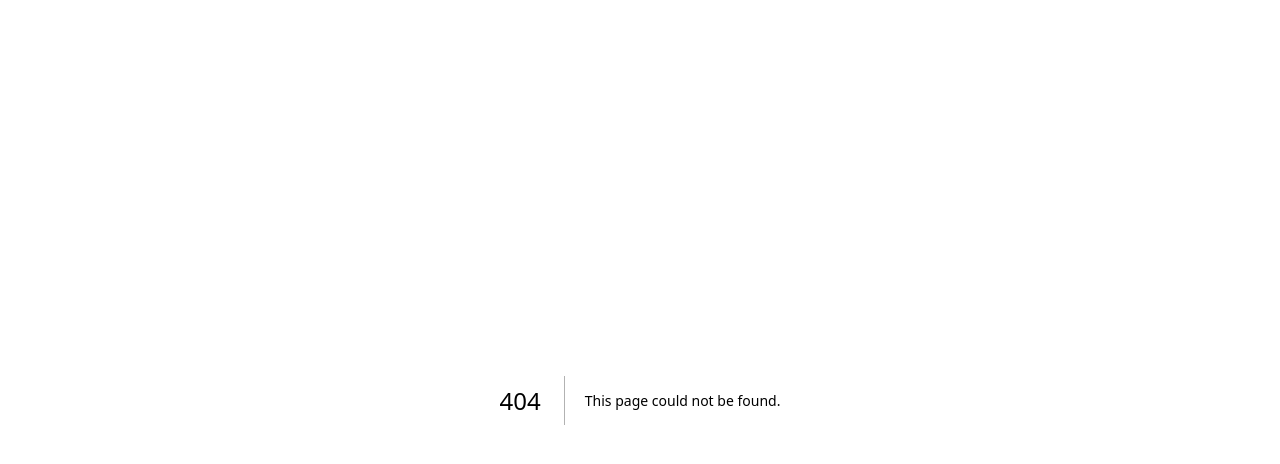
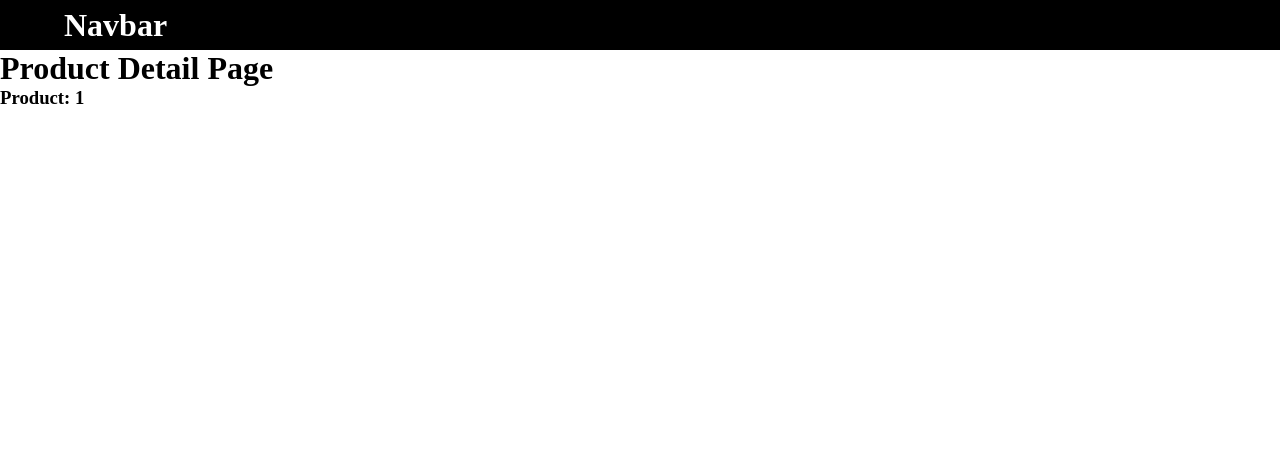
Before and after one commit to egychandra/next-pages-router-practice, a Next.js app: page /product/1 in a window 1280 px wide. Before the commit this address had no page. Shown: the top 464 px of the page. Built offline with nearby package versions, Linux system fonts and the light colour scheme.

Commit message:
setup project, pages & layout

```diff
--- /dev/null
+++ b/src/components/layouts/AppShell/index.tsx
@@ -0,0 +1,18 @@
+import Navbar from "../Navbar"
+
+type AppShellProps = {
+  children: React.ReactNode
+}
+
+const AppShell = (props: AppShellProps) => {
+  const { children } = props;
+
+  return (
+    <>
+      <Navbar />
+      {children}
+    </>
+  )
+}
+
+export default AppShell
--- /dev/null
+++ b/src/components/layouts/Navbar/index.tsx
@@ -0,0 +1,9 @@
+const Navbar = () => {
+  return (
+    <div className="navbar">
+      <h1>Navbar</h1>
+    </div>
+  )
+}
+
+export default Navbar
--- a/src/pages/_app.tsx
+++ b/src/pages/_app.tsx
@@ -1,6 +1,11 @@
 import '@/styles/globals.css'
 import type { AppProps } from 'next/app'
+import AppShell from '@/components/layouts/AppShell'
 
 export default function App({ Component, pageProps }: AppProps) {
-  return <Component {...pageProps} />
+  return (
+    <AppShell>
+      <Component {...pageProps} />
+    </AppShell>
+  )
 }
--- a/src/pages/api/hello.ts
+++ b/src/pages/api/hello.ts
@@ -2,12 +2,13 @@
 import type { NextApiRequest, NextApiResponse } from 'next'
 
 type Data = {
-  name: string
+  name: string,
+  age: number
 }
 
 export default function handler(
   req: NextApiRequest,
   res: NextApiResponse<Data>
 ) {
-  res.status(200).json({ name: 'John Doe' })
+  res.status(200).json({ name: 'John Doe', age: 30 })
 }
--- /dev/null
+++ b/src/pages/product/[id]/index.tsx
@@ -0,0 +1,16 @@
+import { log } from "console";
+import { useRouter } from "next/router"
+
+const ProductDetailPage = () => {
+  const router = useRouter();
+  const { id } = router.query;
+
+  return (
+    <>
+      <h1>Product Detail Page</h1>
+      <h3>Product: {id} </h3>
+    </>
+  )
+}
+
+export default ProductDetailPage
--- a/src/styles/globals.css
+++ b/src/styles/globals.css
@@ -1,78 +1,3 @@
-:root {
-  --max-width: 1100px;
-  --border-radius: 12px;
-  --font-mono: ui-monospace, Menlo, Monaco, 'Cascadia Mono', 'Segoe UI Mono',
-    'Roboto Mono', 'Oxygen Mono', 'Ubuntu Monospace', 'Source Code Pro',
-    'Fira Mono', 'Droid Sans Mono', 'Courier New', monospace;
-
-  --foreground-rgb: 0, 0, 0;
-  --background-start-rgb: 214, 219, 220;
-  --background-end-rgb: 255, 255, 255;
-
-  --primary-glow: conic-gradient(
-    from 180deg at 50% 50%,
-    #16abff33 0deg,
-    #0885ff33 55deg,
-    #54d6ff33 120deg,
-    #0071ff33 160deg,
-    transparent 360deg
-  );
-  --secondary-glow: radial-gradient(
-    rgba(255, 255, 255, 1),
-    rgba(255, 255, 255, 0)
-  );
-
-  --tile-start-rgb: 239, 245, 249;
-  --tile-end-rgb: 228, 232, 233;
-  --tile-border: conic-gradient(
-    #00000080,
-    #00000040,
-    #00000030,
-    #00000020,
-    #00000010,
-    #00000010,
-    #00000080
-  );
-
-  --callout-rgb: 238, 240, 241;
-  --callout-border-rgb: 172, 175, 176;
-  --card-rgb: 180, 185, 188;
-  --card-border-rgb: 131, 134, 135;
-}
-
-@media (prefers-color-scheme: dark) {
-  :root {
-    --foreground-rgb: 255, 255, 255;
-    --background-start-rgb: 0, 0, 0;
-    --background-end-rgb: 0, 0, 0;
-
-    --primary-glow: radial-gradient(rgba(1, 65, 255, 0.4), rgba(1, 65, 255, 0));
-    --secondary-glow: linear-gradient(
-      to bottom right,
-      rgba(1, 65, 255, 0),
-      rgba(1, 65, 255, 0),
-      rgba(1, 65, 255, 0.3)
-    );
-
-    --tile-start-rgb: 2, 13, 46;
-    --tile-end-rgb: 2, 5, 19;
-    --tile-border: conic-gradient(
-      #ffffff80,
-      #ffffff40,
-      #ffffff30,
-      #ffffff20,
-      #ffffff10,
-      #ffffff10,
-      #ffffff80
-    );
-
-    --callout-rgb: 20, 20, 20;
-    --callout-border-rgb: 108, 108, 108;
-    --card-rgb: 100, 100, 100;
-    --card-border-rgb: 200, 200, 200;
-  }
-}
-
 * {
   box-sizing: border-box;
   padding: 0;
@@ -85,23 +10,17 @@ body {
   overflow-x: hidden;
 }
 
-body {
-  color: rgb(var(--foreground-rgb));
-  background: linear-gradient(
-      to bottom,
-      transparent,
-      rgb(var(--background-end-rgb))
-    )
-    rgb(var(--background-start-rgb));
-}
-
 a {
   color: inherit;
   text-decoration: none;
 }
 
-@media (prefers-color-scheme: dark) {
-  html {
-    color-scheme: dark;
-  }
+.navbar {
+  display: flex;
+  align-items: center;
+  width: 100%;
+  height: 50px;
+  padding: 0 5%;
+  background-color: #000;
+  color: #fff;
 }
```
Also changed, not shown: src/pages/about/index.tsx (added, +9 -0 lines), src/pages/index.tsx (+1 -108 lines), src/pages/product/index.tsx (added, +9 -0 lines), src/pages/setting/app.tsx (added, +9 -0 lines), src/pages/setting/user/index.tsx (added, +9 -0 lines), src/pages/setting/user/password/index.tsx (added, +9 -0 lines).
